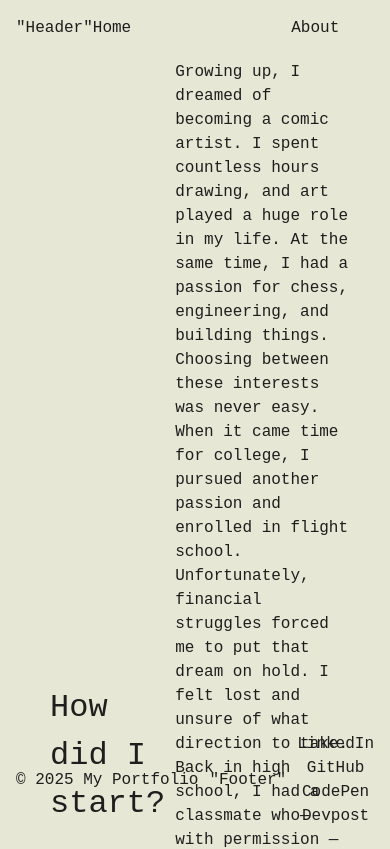
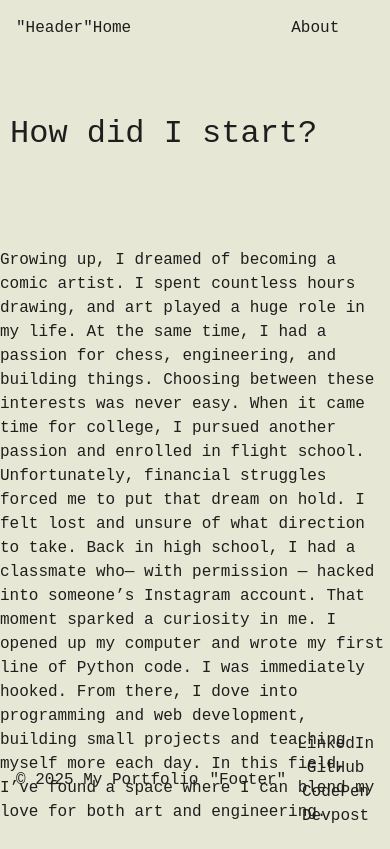
Before and after one commit to saucypilot/portfolio-website, a Next.js app: page /pages/about in a window 390 px wide. Shown: the top 849 px of the page. Built offline with nearby package versions, Linux system fonts and the light colour scheme.

Commit message:
Updated CSS for about page

```diff
--- a/src/app/styles/aboutMePage.css
+++ b/src/app/styles/aboutMePage.css
@@ -8,15 +8,29 @@ main{
 
 .aboutSectionWrappers {
     display: flex;
-    flex-direction: row;
-    justify-content: space-between;
+    justify-content: space-around;
     align-items: center;
     padding: 20px;
     margin-top: 20px;
+    height: 100vh;
 }
 
 .aboutSectionWrappers h1 {
     font-size: 2rem;
     padding: 10px;
-    width: 100%;
+    width: 50vw;
 }
+
+.aboutSectionWrappers p{
+    width: 50vw;
+}
+
+@media (max-width: 400px) {
+    .aboutSectionWrappers {
+      flex-direction: column;
+      align-items: flex-start;
+    }
+    .aboutSectionWrappers h1, .aboutSectionWrappers p {
+      width: 100vw;
+    }
+  }
```
